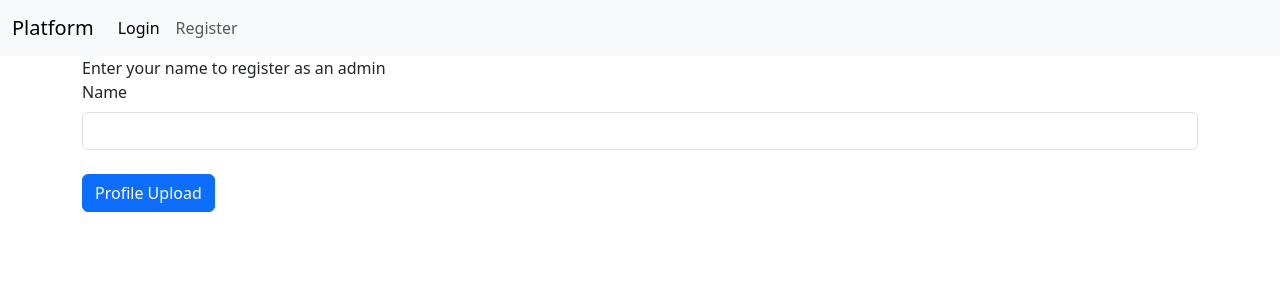
After one commit to rashisinghal86/160286, a Flask app: page /register_adb in a window 1280 px wide. The commit adds this page. Shown: the top 300 px of the page. Run offline with Flask 3, Linux system fonts and the light colour scheme; some libraries are stand-ins or nearby versions.

```diff
--- a/models.py
+++ b/models.py
@@ -39,7 +39,7 @@ class Professional(db.Model):
     user_id = db.Column(db.Integer, db.ForeignKey('user.id'), nullable=False)
     email  = db.Column(db.String(80), nullable=False)
     name = db.Column(db.String(80), nullable=False)
-    username = db.Column(db.String(80), unique=True, nullable=False)
+    #username = db.Column(db.String(80), unique=True, nullable=False)
     contact = db.Column(db.String(80), nullable=False)
     service_type = db.Column(db.String(80), nullable=False)
     #expertise = db.Column(db.String(80), nullable=False)
@@ -57,7 +57,7 @@ class Customer(db.Model):
 
     name = db.Column(db.String(80), nullable=False)
     email  = db.Column(db.String(80), nullable=False)
-    username = db.Column(db.String(80), unique=True, nullable=False)
+    #username = db.Column(db.String(80), unique=True, nullable=False)
     contact = db.Column(db.String(80), nullable=False)
     location = db.Column(db.String(80), nullable=False)
     #date= db.Column(db.date, nullable=False)
@@ -65,7 +65,7 @@ class Customer(db.Model):
 
 class Admin(db.Model):
     id = db.Column(db.Integer, primary_key=True)
-    #admin_level = db.Column(db.String(64), nullable=False)
+    name = db.Column(db.String(80), nullable=False)
     user_id = db.Column(db.Integer, db.ForeignKey('user.id'), nullable=False)
     user = db.relationship('User', backref='admin', lazy=True)
 
--- a/routes.py
+++ b/routes.py
@@ -1,7 +1,7 @@
 from app import app
 from flask import render_template, request, flash, redirect, url_for, session
 from werkzeug.security import generate_password_hash, check_password_hash
-from models import db, User, Role, Professional, Customer, Notification
+from models import db, User, Role,Admin, Professional, Customer, Notification
 from functools import wraps
 #----- home page-----
 @app.route('/')
@@ -16,9 +16,9 @@ def home():
 #decorator for auth_required
 def auth_reqd(func):
     @wraps(func)
-    def inner(*args, **kwargs):
+    def inner(*args,**kwargs):
         if 'user_id' in session:
-                                           return func(*args, **kwargs)
+            return func(*args,**kwargs)
         else:
             flash('Please login to continue')
             return redirect(url_for('login'))
@@ -90,12 +90,19 @@ def login_post():
         return redirect(url_for('login'))
 
     session['user_id']= user.id
+
     flash('you have logged in successfully')
     #check role of user and redirect to respective page
     role = Role.query.get (user.role_id)
     #check code at admin.txt
     if role.name =='Admin':
-        return render_template('admin_db.html')
+        admin = Admin.query.filter_by(user_id=user.id).first()
+        if admin:
+
+            return redirect(url_for('admin_db', username=admin.user.username))
+
+        else:
+            return redirect(url_for('register_adb'))
     #if role.name == 'admin':
      #   existing_admin = User.query.filter_by(role_id=role.id).first()
       #  if existing_admin:
@@ -120,7 +127,37 @@ def login_post():
         else:
             return redirect(url_for('register_cdb'))
     else:
+        #return redirect(url_for('home'))
         return redirect(url_for('login'))
+
+#---2a admin registration-----------------------------------
+@app.route('/register_adb')
+def register_adb():
+    return render_template('register_adb.html')
+
+@app.route('/register_adb', methods=['POST'])
+def register_adb_post():
+
+    user = User.query.get(session['user_id'])
+    admin = Admin.query.filter_by(user_id=user.id).first()
+    if admin:
+        #return ('already registered admin page' )
+        return redirect(url_for('admin_db', username=admin.user.username))
+        #return redirect(url_for('admin_db', name=admin.user.name))
+    name = request.form['name']
+
+
+    if not name:
+        flash('Please enter all the fields')
+        return redirect(url_for('register_adb'))
+
+    new_admin = Admin(user_id=user.id, name=name)
+    db.session.add(new_admin)
+    db.session.commit()
+
+    #Check if admin-specific details are already provided\
+    flash('Admin registered successfully')
+    return redirect(url_for('admin_db'))
 
 #---2a proffessional registration-----------------------------------
 @app.route('/register_pdb')
@@ -138,20 +175,18 @@ def register_pdb_post():
 
     email = request.form['email']
     name = request.form['name']
-    username = request.form['username']
+    #username = request.form['username']
     contact = request.form['contact']
     service_type = request.form['service_type']
     experience = request.form['experience']
 
 
-    password    = request.form['password']
-
-    if not email or not name or not username or not contact or not service_type or not experience or not password:
+    #password    = request.form['password']
+    if not email or not name or not contact or not service_type or not experience:
         flash('Please enter all the fields')
-
         return redirect(url_for('register_pdb'))
 
-    new_professional = Professional(user_id=user.id, email=email, name=name, username=username, contact=contact, service_type=service_type, experience=experience)
+    new_professional = Professional(user_id=user.id, email=email, name=name, contact=contact, service_type=service_type, experience=experience)
     db.session.add(new_professional)
     db.session.commit()
 
@@ -177,22 +212,26 @@ def register_cdb_post():
 
     email = request.form['email']
     name = request.form['name']
-    username = request.form['username']
+    #username = request.form['username']
     contact = request.form['contact']
     location = request.form['location']
     password = request.form['password']
 
-    if not email or not name or not username or not contact or not location or not password:
+    if not email or not name or not contact or not location or not password:
         flash('Please enter all the fields')
         return redirect(url_for('register_cdb'))
 
-    new_customer = Customer(user_id=user.id, email=email, name=name, username=username, contact=contact, location=location)
+    new_customer = Customer(user_id=user.id, email=email, name=name, contact=contact, location=location)
     db.session.add(new_customer)
     db.session.commit()
 
     #Check if customer-specific details are already provided\
     flash('Customer registered successfully')
     return redirect(url_for('cust_db'))
+
+@app.route('/admin_db')
+def admin_db():
+     return render_template('admin_db.html')
 
 
 @app.route('/prof_db')
@@ -215,6 +254,7 @@ def signout():
 def profile():
     user = User.query.get(session['user_id'])
     role = Role.query.get (user.role_id)
+
     #if user is admin, redirect to profile_admin page
     if role.name == 'Admin':
         return render_template('profile_admin.html', user=user)
@@ -229,32 +269,37 @@ def profile():
 @app.route('/profile', methods=['POST'])
 @auth_reqd
 def profile_post():
-    username=request.form.get('username')
-    cpassword=request.form.get('cpassword')
-    password=request.form.get('password')
-    name=request.form.get('name')
+    # if user is admin, redirect to profile_admin page
+    user = User.query.get(session['user_id'])
+    role = Role.query.get(user.role_id)
+    admin = Admin.query.filter_by(user_id=user.id).first()
+    if role.name == 'Admin':
+        username=request.form.get('username')
+        cpassword=request.form.get('cpassword')
+        password=request.form.get('password')
+        admin.name=request.form.get('name')
 
-    if not username or not cpassword or not password:
-        flash('Please fill out the fields')
-        return redirect(url_for('profile'))
-
-    #check if current password entered to update is correct
-    user = User.query.get(session['user_id'])
-    if not check_password_hash(user.passhash, cpassword):
-        flash('Incorrect current password')
-        return redirect(url_for('profile'))
-    #check if new username id available
-    if username != user.username:
-        user = User.query.filter_by(username=username).first()
-        if user:
-            flash('Username already exists')
+        if not username or not cpassword or not password:
+            flash('Please fill out the fields')
             return redirect(url_for('profile'))
 
-    new_password_hash = generate_password_hash(password)
-    user.username = username
-    user.passhash = new_password_hash
-    user.name = name
+        #check if current password entered to update is correct
+        user = User.query.get(session['user_id'])
+        if not check_password_hash(user.passhash, cpassword):
+            flash('Incorrect current password')
+            return redirect(url_for('profile'))
+        #check if new username id available
+        if username != user.username:
+            user = User.query.filter_by(username=username).first()
+            if user:
+                flash('Username already exists')
+                return redirect(url_for('profile'))
 
-    db.session.commit()
-    flash('Profile updated successfully')
-    return redirect(url_for('profile'))
+        new_password_hash = generate_password_hash(password)
+        user.username = username
+        user.passhash = new_password_hash
+        user.name = admin.name
+
+        db.session.commit()
+        flash('Profile updated successfully')
+        return redirect(url_for('profile'))
--- a/templates/profile.html
+++ b/templates/profile.html
@@ -19,7 +19,7 @@
     <form action="" method="post" class="form">
         <div class="form-group">
             <label for="username" class="form-label">Username</label>
-            <input type="text" name="username" id="username" class="form-control" required>
+            <input type="text" name="username" id="username" value="{{ user.username }}" class="form-control" required>
         </div>
         <div class="form-group">
             <label for="cpassword" class="form-label">Current Password</label>
@@ -31,7 +31,7 @@
         </div>
         <div class="form-group">
             <label for="name" class="form-label">Name</label>
-            <input type="text" name="name" id="name" value="{{user.name}}" class='form-control'>
+            <input type="text" name="name" id="name" value="{{admin.name}}" class='form-control'>
             <br>
         </div>
         <div class="form-group">
--- /dev/null
+++ b/templates/register_adb.html
@@ -0,0 +1,30 @@
+{% extends'layout.html'%}
+
+{% block title %}
+<h1>welcome admin</h1>
+{% endblock %}
+
+{% block content %}
+
+Enter your name to register as an admin
+
+<form action="{{url_for('register_adb')}}" class="form" method="POST">
+
+
+
+    <div class="form-group">
+        <label for="name" class="form-label">Name</label>
+        <input type="text" name="name" required class="form-control">
+    </div>
+    <br>
+    <div class="form-group">
+        <div class="form-group">
+            <p>
+                <button type="submit" class="btn btn-primary">Profile Upload</button>
+            </p>
+        </div>
+    </div>
+
+
+    </form>
+{% endblock %}
```
Also changed, not shown: profile_post_prof.txt (added, +41 -0 lines), saved codes/profile_prof.txt (added, +34 -0 lines), saved codes/profile_prof1.txt (renamed from templates/profile_prof.html, +3 -36 lines), templates/register_pdb.html (+2 -8 lines), saved codes/profile_cust1.txt (renamed from templates/profile_cust.html).
